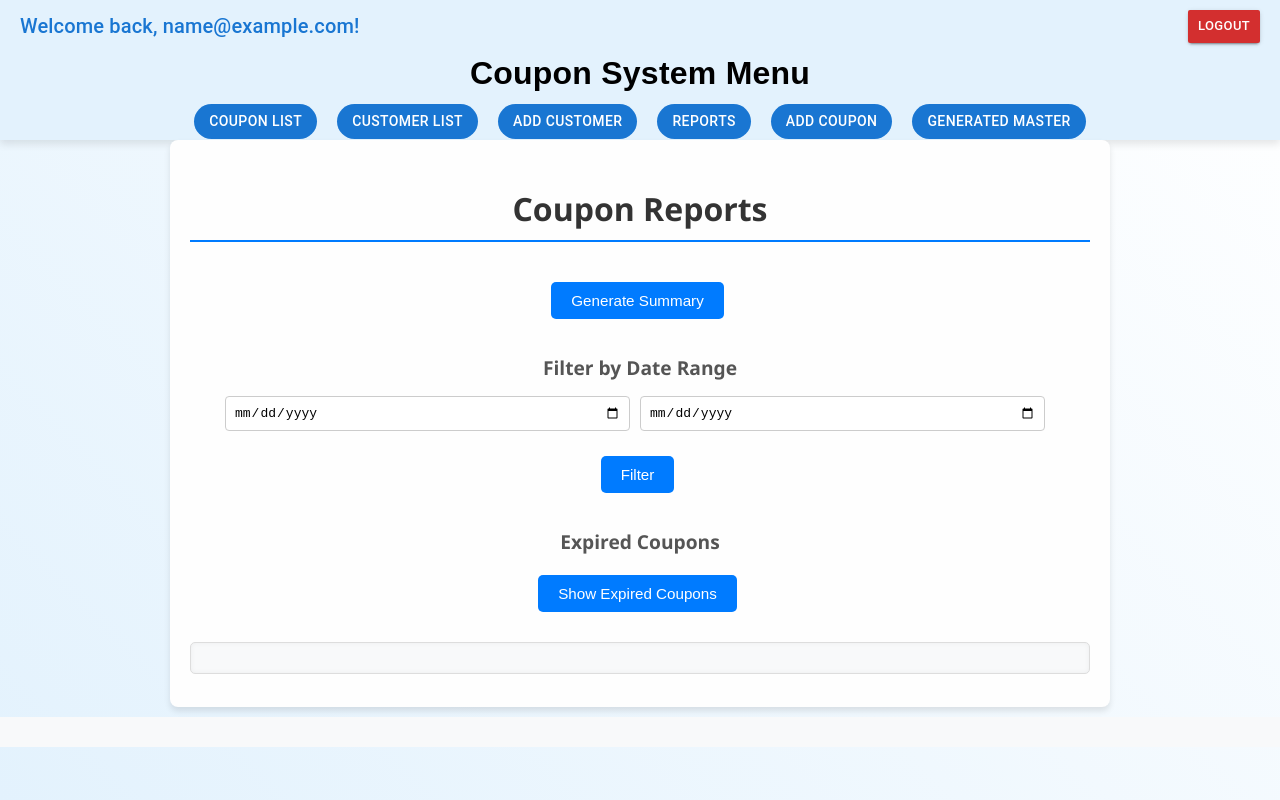
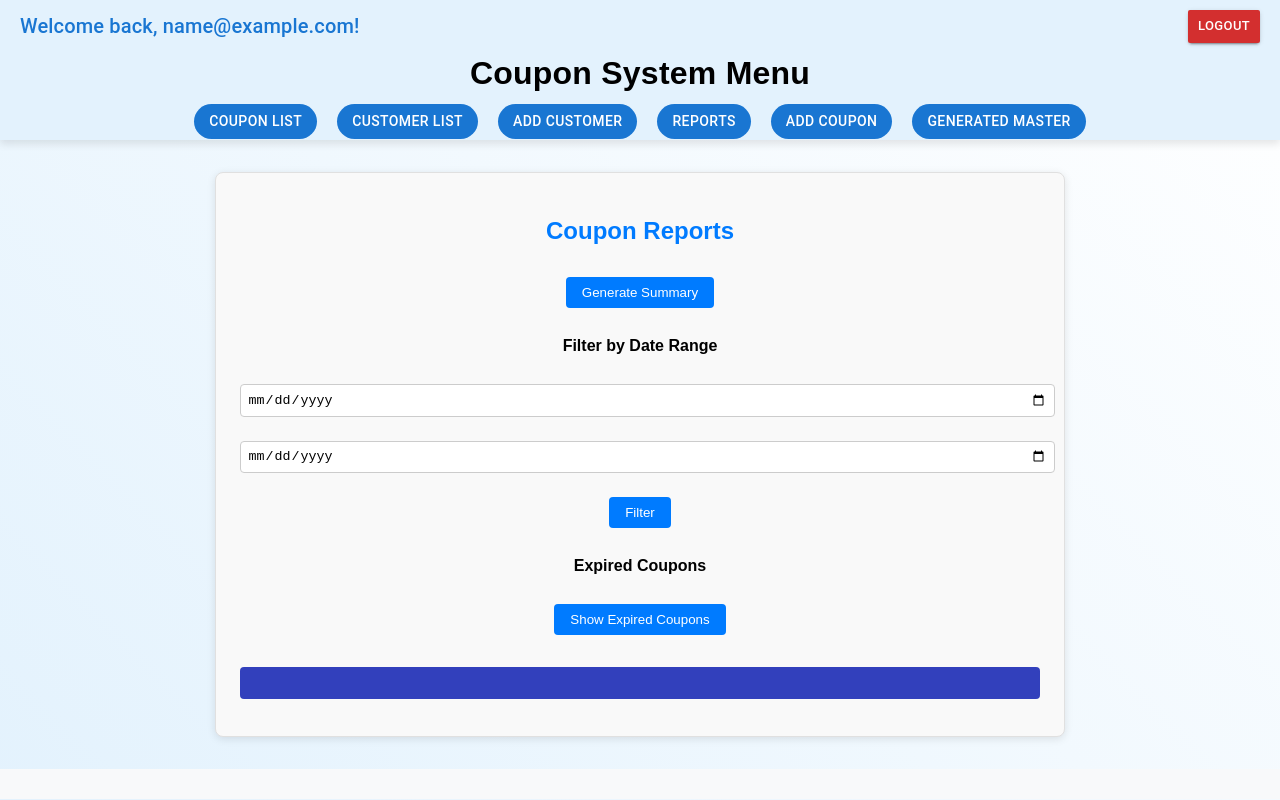
Before and after one commit to moradi12/OversightCoupons, a React (Create React App) app in the folder typescript_coupon_front/: page /admin/reports in a window 1280 px wide. Built offline with nearby package versions, Linux system fonts and the light colour scheme; sample sign-in values are in the browser's storage; what notyf would draw is missing.

Commit message:
fixing price under coupon

```diff
--- a/typescript_coupon_front/src/Components/Pages/ApplyCoupon/ApplyCoupon.tsx
+++ b/typescript_coupon_front/src/Components/Pages/ApplyCoupon/ApplyCoupon.tsx
@@ -123,7 +123,7 @@ const ApplyCoupon: React.FC<ApplyCouponProps> = ({
       <div className="mt-4">
         <p>
           Original Price:{" "}
-          <span className="font-bold">${orderTotal.toFixed(2)}</span>
+          <span className="font-bold">${coupon.price.toFixed(2)}</span>
         </p>
         {discountAmount !== null && (
           <>
--- a/typescript_coupon_front/src/Components/Pages/Reports/ReportsPage.css
+++ b/typescript_coupon_front/src/Components/Pages/Reports/ReportsPage.css
@@ -1,43 +1,29 @@
 /* ReportsPage.css */
 
-/* General Container Styling */
 .reports-container {
-    margin: 0 auto;
-    padding: 20px;
-    max-width: 900px;
-    font-family: 'Segoe UI', Tahoma, Geneva, Verdana, sans-serif;
-    background-color: #fefefe;
+  max-width: 800px;
+  margin: 2rem auto;
+  padding: 1.5rem;
+  border: 1px solid #e0e0e0;
   border-radius: 8px;
-    box-shadow: 0 4px 6px rgba(0, 0, 0, 0.1);
+  background-color: #f9f9f9;
+  box-shadow: 0 2px 8px rgba(0, 0, 0, 0.1);
+  font-family: Arial, sans-serif;
 }
 
-  /* Main Heading */
 .reports-container h2 {
   text-align: center;
-    margin-bottom: 30px;
-    color: #333;
-    font-size: 2em;
-    border-bottom: 2px solid #007bff;
-    padding-bottom: 10px;
+  color: #007bff;
+  margin-bottom: 1.5rem;
 }
 
-  /* Section Headings */
-  .reports-container h4 {
-    margin-top: 25px;
-    margin-bottom: 10px;
-    color: #555;
-    font-size: 1.2em;
-  }
-
-  /* Buttons */
 .reports-container button {
-    margin: 10px 5px 10px 0;
-    padding: 10px 20px;
+  padding: 0.5rem 1rem;
+  margin: 0.5rem;
+  background-color: #007bff;
+  color: white;
   border: none;
-    border-radius: 5px;
-    background-color: #007bff;
-    color: #fff;
-    font-size: 0.95em;
+  border-radius: 4px;
   cursor: pointer;
   transition: background-color 0.3s ease;
 }
@@ -46,31 +32,18 @@
   background-color: #0056b3;
 }
 
-  /* Date Inputs */
 .reports-container input[type="date"] {
-    margin: 5px 10px 15px 0;
-    padding: 8px;
+  margin: 0.5rem 0.5rem 1rem 0;
+  padding: 0.4rem;
   border: 1px solid #ccc;
   border-radius: 4px;
-    font-size: 1em;
-    width: 45%;
-    box-sizing: border-box;
 }
 
-  .reports-container input[type="date"]:focus {
-    border-color: #007bff;
-    outline: none;
+.reports-container pre {
+  background-color: #3240bc;
+  color: #f1f1f1;
+  padding: 1rem;
+  border-radius: 4px;
+  overflow-x: auto;
+  margin-top: 1.5rem;
 }
-
-  /* Report Display */
-  .reports-container pre {
-    background-color: #f8f9fa;
-    border: 1px solid #ddd;
-    padding: 15px;
-    border-radius: 5px;
-    overflow-x: auto;
-    font-size: 1em;
-    margin-top: 20px;
-    white-space: pre-wrap;
-    box-shadow: inset 0 0 5px rgba(0, 0, 0, 0.05);
-  }
```
Lines whose indentation alone changed are shown as unchanged.
